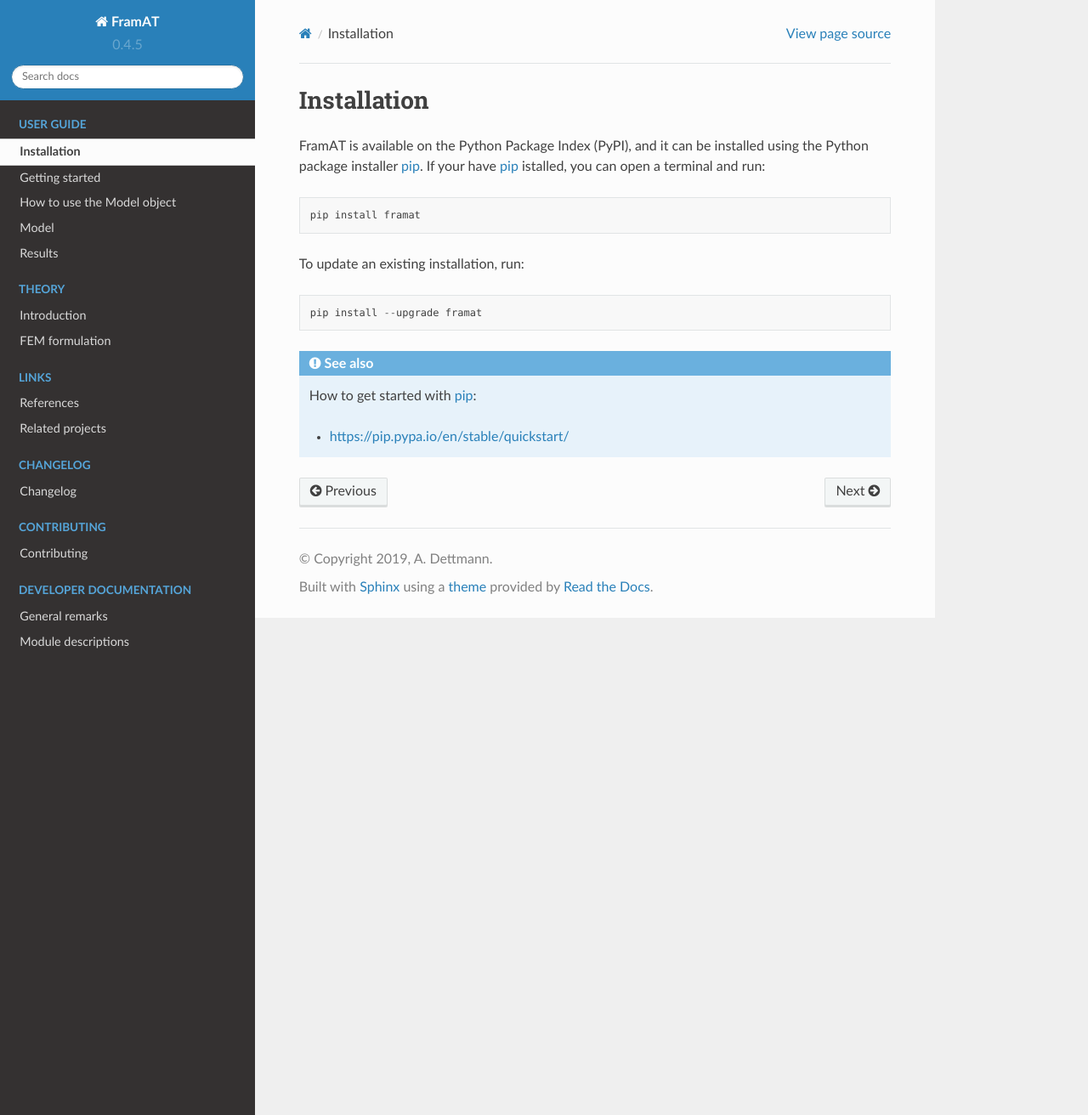
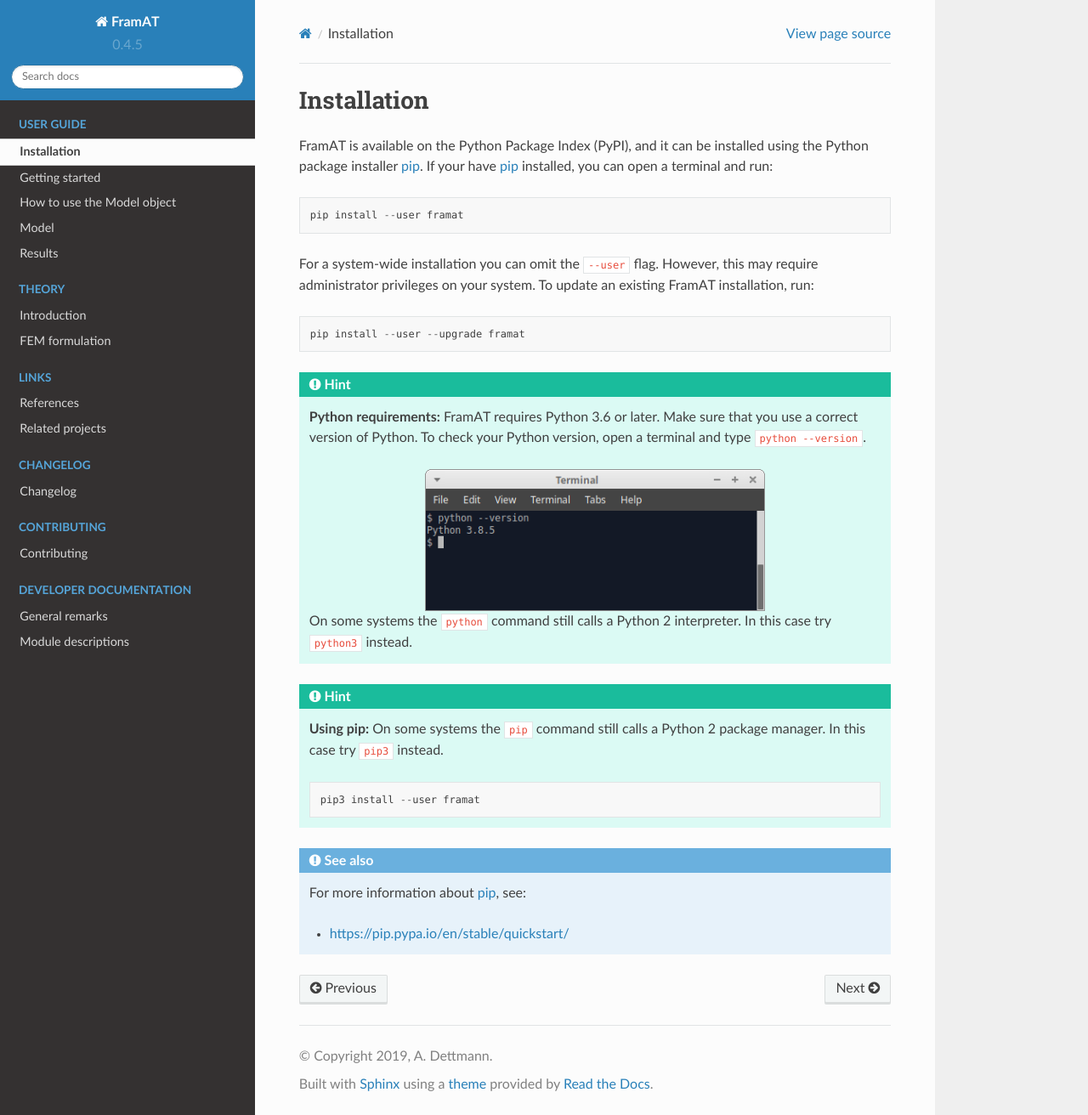
Before and after one commit to airinnova/framat, a Sphinx documentation site: the page built from docs/source/user_guide/installation.rst, in a window 1280 px wide and 1312 px high. Shown: the whole window at 85% size. Built offline with Sphinx 7.4.7 and the Read the Docs theme 2.0.0, drawn with Linux system fonts in a browser that asks for light colours.

Commit message:
Add hints for troubleshooting the installation

```diff
--- a/docs/source/conf.py
+++ b/docs/source/conf.py
@@ -104,6 +104,7 @@
 .. _Airinnova AB: http://airinnova.se/
 .. _PyPI: https://pypi.org/project/framat/
 .. |pypi_long| replace:: Python Package Index
+.. |py_version| replace:: Python 3.6 or later
 .. _pip: https://pip.pypa.io/en/stable/
 .. |author1| replace:: {AUTHOR}
 .. |license| replace:: {LICENCE_NAME}
--- a/docs/source/user_guide/installation.rst
+++ b/docs/source/user_guide/installation.rst
@@ -3,20 +3,39 @@
 Installation
 ============
 
-|name| is available on the |pypi_long| (PyPI), and it can be installed using the Python package installer pip_. If your have pip_ istalled, you can open a terminal and run:
+|name| is available on the |pypi_long| (PyPI), and it can be installed using the Python package installer pip_. If your have pip_ installed, you can open a terminal and run:
 
 .. code::
 
-    pip install framat
+    pip install --user framat
 
-To update an existing installation, run:
+For a system-wide installation you can omit the ``--user`` flag. However, this may require administrator privileges on your system. To update an existing |name| installation, run:
 
 .. code::
 
-    pip install --upgrade framat
+    pip install --user --upgrade framat
+
+.. hint::
+
+    **Python requirements:** |name| requires |py_version|. Make sure that you use a correct version of Python. To check your Python version, open a terminal and type ``python --version``.
+
+    .. figure:: ../_static/images/terminal.png
+       :width: 400 px
+       :alt: Terminal
+       :align: center
+
+    On some systems the ``python`` command still calls a Python 2 interpreter. In this case try ``python3`` instead.
+
+.. hint::
+
+    **Using pip:** On some systems the ``pip`` command still calls a Python 2 package manager. In this case try ``pip3`` instead.
+
+    .. code::
+
+        pip3 install --user framat
 
 .. seealso::
 
-    How to get started with pip_:
+    For more information about pip_, see:
 
     * https://pip.pypa.io/en/stable/quickstart/
```
Also changed, not shown: docs/source/_static/images/terminal.png (added).
